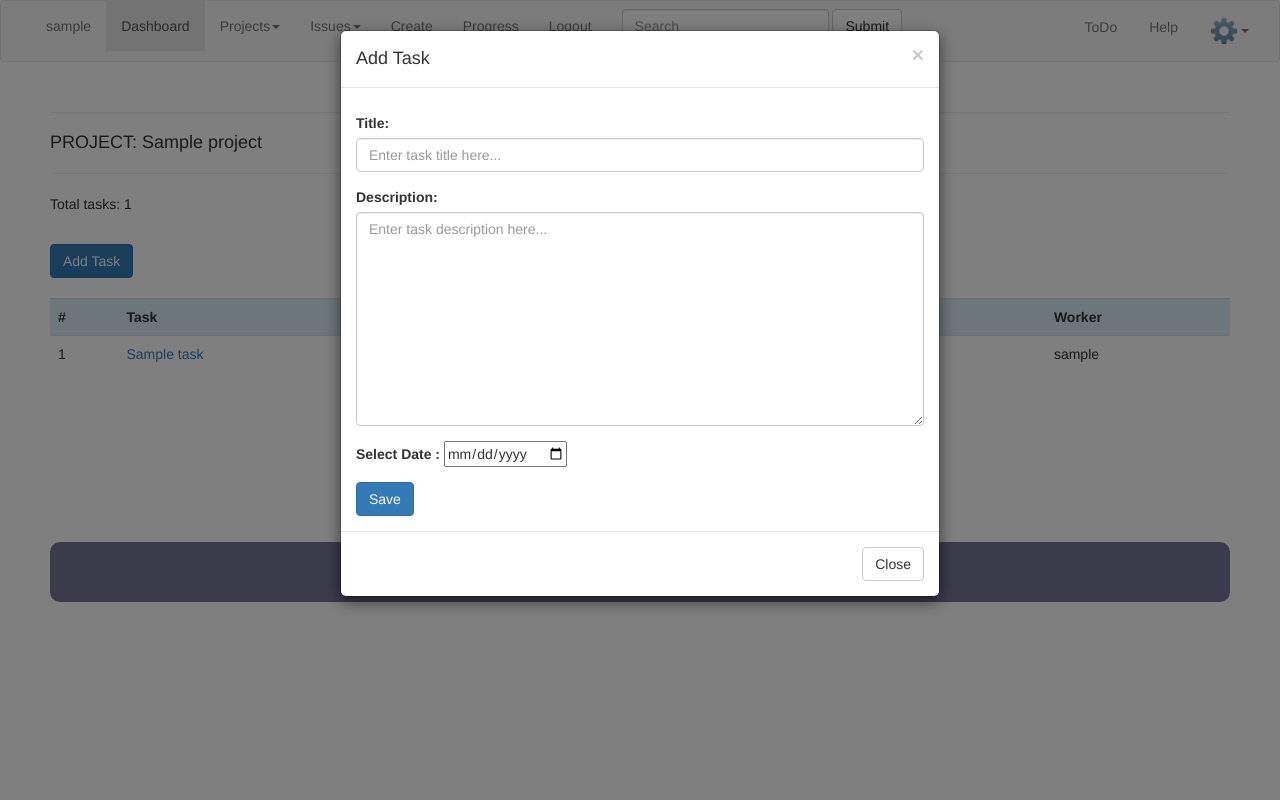
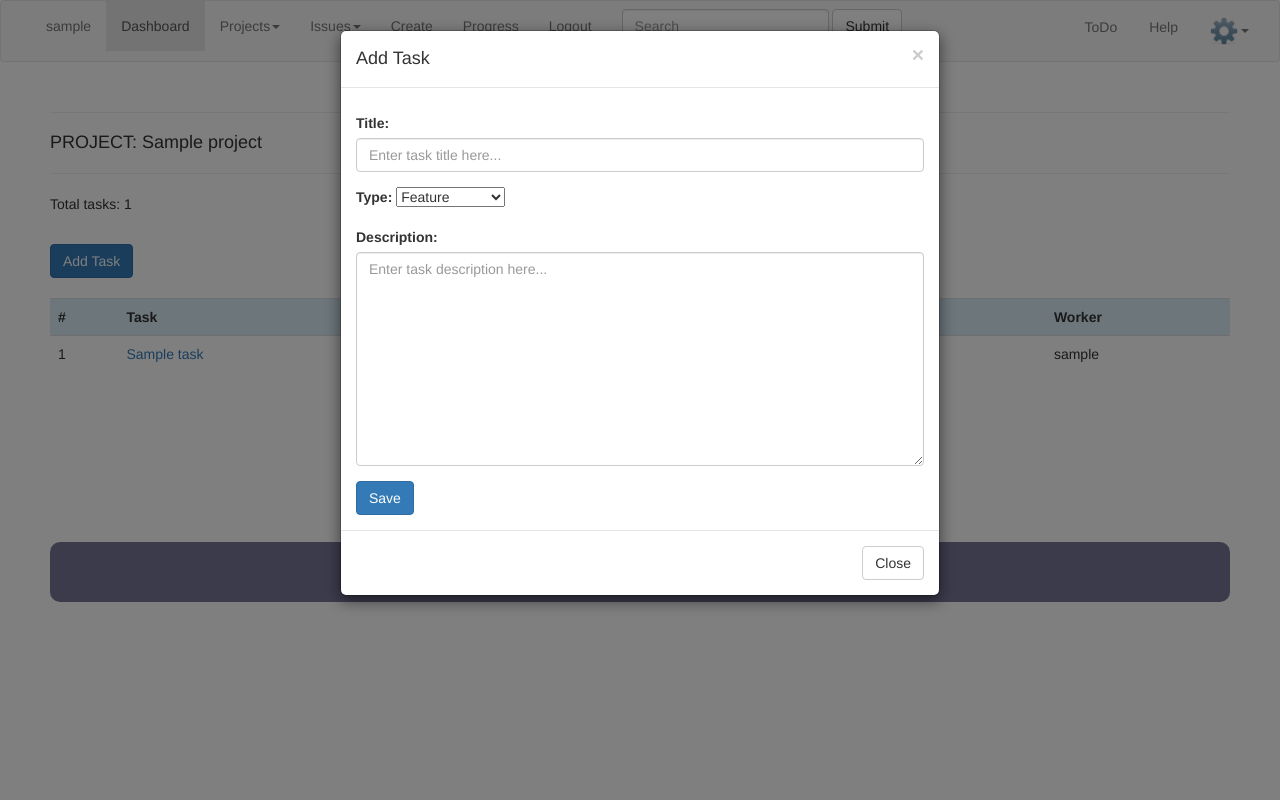
Before and after one commit to stoic1979/djprojman, a Django app: page /project/1 in a window 1280 px wide, after a click on "Add Task". Run offline with Django 3.2, Linux system fonts and the light colour scheme; a user stored in the database is signed in; tables that the repository leaves empty hold one stand-in row (values such as "Sample post"); parts of the project's set-up code (start-up, migrations or seed data) failed here and were passed over; some libraries are stand-ins or nearby versions.

Commit message:
saving task type - bug, feature, enhancement etc

```diff
--- a/dashboard/forms.py
+++ b/dashboard/forms.py
@@ -13,10 +13,15 @@ class AddProjectForm(forms.Form):
             widget=forms.Textarea(attrs={'class': 'form-control', 'placeholder': 'Enter project description here...'}))
 
 class AddTaskForm(forms.Form):
+    TASK_TYPES = (('Feature', 'Feature'),
+            ('Bug', 'Bug'),
+            ('Enhancement', 'Enhancement'))
+
     title = forms.CharField(max_length=128,
             widget=forms.TextInput(attrs={'class': 'form-control', 'placeholder': 'Enter task title here...'}))
     description = forms.CharField(max_length=2048,
             widget=forms.Textarea(attrs={'class': 'form-control', 'placeholder': 'Enter task description here...'}))
+    type = forms.ChoiceField(choices=TASK_TYPES, required=True, label='Type')
 
 class AddTodoForm(forms.Form):
     note = forms.CharField(max_length=128,
--- a/dashboard/templates/popups/add_task.html
+++ b/dashboard/templates/popups/add_task.html
@@ -29,14 +29,13 @@
                         {{ frmAddTask.title }}
                     </div>
                     <div class="form-group">
+                        <label for="id_type">Type:</label>
+                        {{ frmAddTask.type }}
+                    </div>
+                    <div class="form-group">
                     <label for="id_description">Description:</label>
                     {{ frmAddTask.description }}
                     </div>
-
-					<div class="form-group">
-					<b>Select Date :</b>
-					<input type="date" id="birthday" name="birthday" size="20" /></p>
-					</div>
 
                     <button class="btn btn-primary" type="submit">Save</button>
                 </form>
--- a/dashboard/templates/popups/todo.html
+++ b/dashboard/templates/popups/todo.html
@@ -1,7 +1,7 @@
 
 <!-- Todo Information Popup starts here -->
 
-<div class="modal fade" id="TodoModal" tabindex="-1" role="dialog" aria-labelledby="todoModalLabel" aria-hidden="true">
+<div class="modal fade" id="TodoModal" tabindex="-1" role="dialog" aria-labelledby="todoModalLabel" aria-hidden="true" style="overflow-y: auto;">
     <div class="modal-dialog">
         <div class="modal-content">
             <div class="modal-header">
@@ -13,7 +13,7 @@
                 <h4 class="modal-title" id="myModalLabel">
                     Todo List</h4>
             </div>
-            <div class="modal-body">
+            <div class="modal-body" style="max-height: 420px; overflow-y: auto;">
                 <form method="post" action="/save_todo/">{% csrf_token %}
                     <b>My ToDo</b><br><br>
                     <b>List</b><hr>
@@ -23,6 +23,7 @@
                     </div>
                     <button class="btn btn-primary" type="submit">Save</button>
                 </form>
+                aaa<br> aaa<br> aaa<br> aaa<br> aaa<br> aaa<br> aaa<br> aaa<br> aaa<br>
             </div>
 
         </div>
--- a/work/views.py
+++ b/work/views.py
@@ -151,13 +151,14 @@ def save_task(request):
         title       = request.POST['title']
         description = request.POST["description"]
         project_id  = request.POST["project_id"]
+        type        = request.POST["type"]
 
         print "project_id=", project_id
         # getting project for this task by project id
         project = Project.objects.get(id=int(project_id))
 
         # saving task
-        task = Task(project=project, title=title, description=description, worker=request.user)
+        task = Task(project=project, title=title, type=type, description=description, worker=request.user)
         task.save()
     except:
         traceback.print_exc()
```
